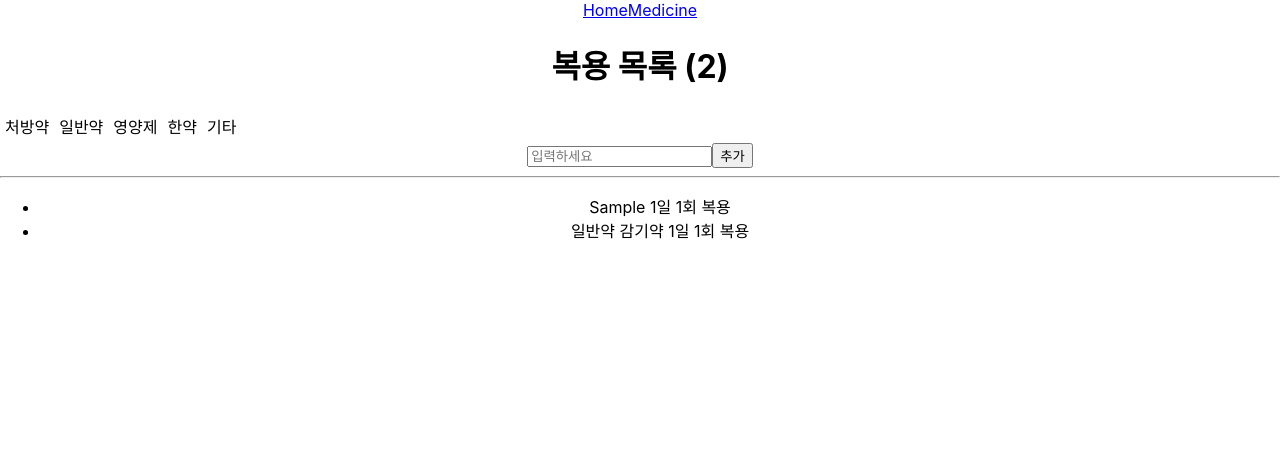
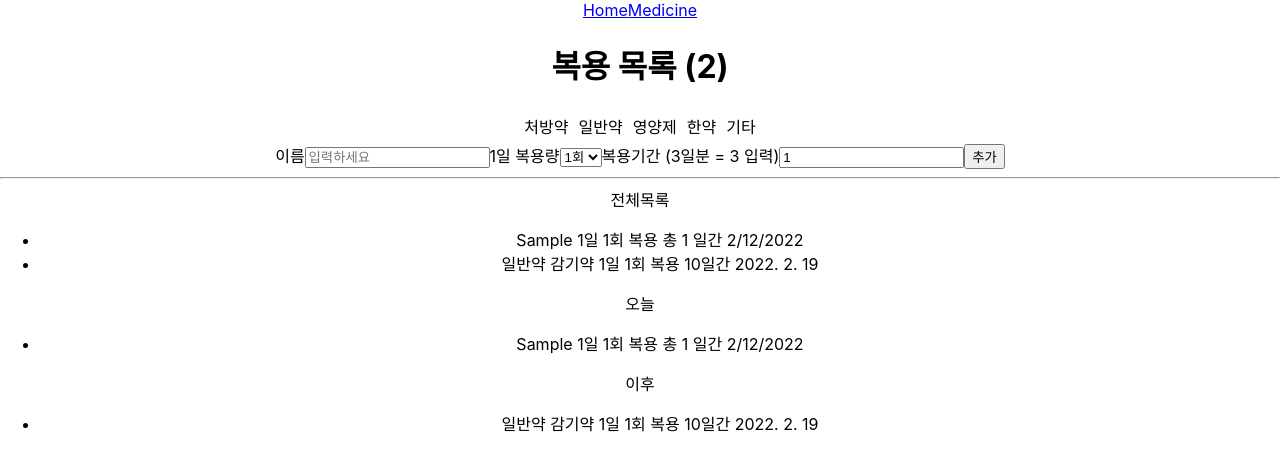
Before and after one commit to psj0516/check-medicine, a React (Create React App) app: page / in a window 1280 px wide. Both pictures are taken after typing "Sample" into the empty fields and a click on the button "추가". Shown: the top 470 px of the page. Built offline with nearby package versions, Linux system fonts and the light colour scheme.

Commit message:
복용 일자 등록 구현

```diff
--- a/package.json
+++ b/package.json
@@ -8,8 +8,10 @@
     "@testing-library/user-event": "^13.5.0",
     "axios": "^0.25.0",
     "html-react-parser": "^1.4.8",
+    "moment": "^2.29.1",
     "react": "^17.0.2",
     "react-dom": "^17.0.2",
+    "react-moment": "^1.1.1",
     "react-router-dom": "^6.2.1",
     "react-scripts": "5.0.0",
     "react-xml-parser": "^1.1.8",
--- a/src/components/Category.css
+++ b/src/components/Category.css
@@ -1,5 +1,8 @@
 .cat-container {
+    max-width: 500px;
     display: flex;
+    justify-content: center;
+    margin: auto;
 }
 
 .category {
--- a/src/pages/Home.js
+++ b/src/pages/Home.js
@@ -1,13 +1,27 @@
-import { Fragment, useRef, useState } from "react";
+import { Fragment, useEffect, useRef, useState } from "react";
 import Category from "components/Category";
 import Menu from "components/Menu";
+import "moment/locale/ko";
 
 const Home = () => {
+  const todaydate = new Date().toLocaleDateString();
   const [medication, setMedication] = useState("");
-  const [medications, setMedications] = useState([{
-    id:0, category: "일반약", text:"감기약", cycle: "1일 1회 복용", checked: false
-  }]);
+  const [medications, setMedications] = useState([
+    {
+      id: 0,
+      category: "일반약",
+      text: "감기약",
+      cycle: "1일 1회 복용",
+      amount: "10일간",
+      date: "2022. 2. 19",
+      checked: false,
+    },
+  ]);
   const [category, setCategory] = useState("");
+  const [cycle, setCycle] = useState(1);
+  const [amount, setAmout] = useState(1);
+  const [todayList, setTodayList] = useState([]);
+  const [nexList, setNextList] = useState([]);
 
   const categories = [
     { id: 1, title: "처방약" },
@@ -19,29 +33,70 @@ const Home = () => {
 
   const nextid = useRef(1);
 
-  const selectCat =(catTitle)=> {
+  const selectCat = (catTitle) => {
     setCategory(catTitle);
-  }
+  };
 
   const onChange = (event) => {
     setMedication(event.target.value);
   };
+
 
   const addMedi = (event) => {
     event.preventDefault();
     if (medication === "") {
       return;
     }
+    const datenow = new Date();
+
+    for (let i = 0; i < cycle * amount; i++) {
+      const id= nextid.current + i
+      let day="";
+      if (i>=cycle && (i)%cycle === 0) {
+        console.log(i);
+        datenow.setDate(datenow.getDate() + 1)
+      }
+      day = datenow.toLocaleDateString();
+      addList(id, day);
+    }
+    setMedication("");
+    setCycle(1);
+    setAmout(1);
+    datenow.setDate(new Date());
+    nextid.current += cycle * amount;
+  };
+
+  const addList = (id, day) => {
     const newlist = {
-      id: nextid.current,
+      id: id,
       category: category,
       text: medication,
-      cycle: "1일 1회 복용",
-      checked: false
-    }
+      cycle: `1일 ${cycle}회 복용`,
+      amount: `총 ${amount} 일간`,
+      date: day,
+      checked: false,
+    };
     setMedications((currentArray) => [newlist, ...currentArray]);
-    setMedication("");
-    nextid.current +=1;
+  };
+
+  const filterList =()=>{
+    const today = medications.filter((medication)=>medication.date === todaydate);
+    setTodayList(today);
+    const next = medications.filter((medication)=>medication.date != todaydate);
+    setNextList(next);
+    console.log(next);
+  }
+
+  useEffect(()=>{
+    filterList();
+  }, [medications])
+
+  const cycleChange = (event) => {
+    setCycle(event.target.value);
+  };
+
+  const changeAmount = (event) => {
+    setAmout(event.target.value);
   };
 
   return (
@@ -49,21 +104,53 @@ const Home = () => {
       <Menu />
       <h1>복용 목록 ({medications.length})</h1>
       <form onSubmit={addMedi}>
-        <Category categories={categories} onSelect={selectCat} selected={category}/>
+        <Category
+          categories={categories}
+          onSelect={selectCat}
+          selected={category}
+        />
+        이름
         <input
           onChange={onChange}
           type="text"
           value={medication}
           placeholder="입력하세요"
         />
+        1일 복용량
+        <select onChange={cycleChange} value={cycle}>
+          <option value="1">1회</option>
+          <option value="2">2회</option>
+          <option value="3">3회</option>
+        </select>
+        복용기간 (3일분 = 3 입력)
+        <input type="number" onChange={changeAmount} value={amount} />
         <button>추가</button>
-        <hr />
-        <ul>
-          {medications.map((item) => (
-            <li key={item.id}>{item.category} {item.text} {item.cycle}</li>
-          ))}
-        </ul>
       </form>
+      <hr />
+      전체목록
+      <ul>
+        {medications.map((item) => (
+          <li key={item.id}>
+            {item.category} {item.text} {item.cycle} {item.amount} {item.date}
+          </li>
+        ))}
+      </ul>
+      오늘
+      <ul>
+        {todayList.map((item) => (
+          <li key={item.id}>
+            {item.category} {item.text} {item.cycle} {item.amount} {item.date}
+          </li>
+        ))}
+      </ul>
+      이후
+      <ul>
+        {nexList.map((item) => (
+          <li key={item.id}>
+            {item.category} {item.text} {item.cycle} {item.amount} {item.date}
+          </li>
+        ))}
+      </ul>
     </Fragment>
   );
 };
```
Also changed, not shown: 1 other file (tests, documents, lock files or other folders).
